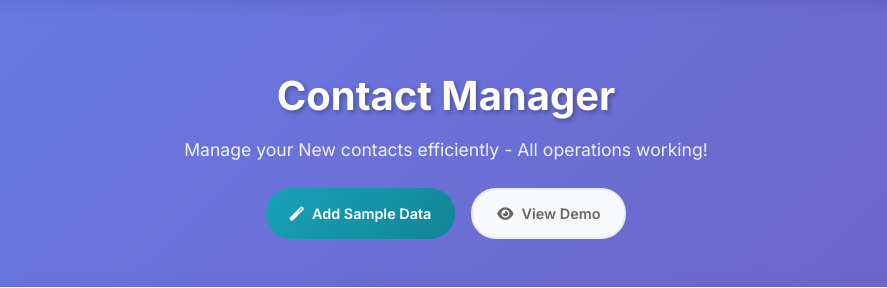
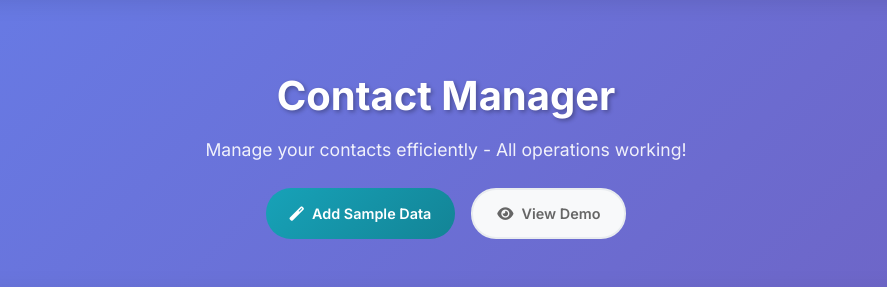
Before and after one commit to cleverstrone/Ansible-Project, a Flask app: page / in a window 1280 px wide. Shown: the part 78-366 px from the top of the page, without its empty margins (194-1081 px from the left). Run offline with Flask 3, Linux system fonts and the light colour scheme; data that the repository does not hold is empty; some libraries are stand-ins or nearby versions.

Commit message:
Update index.html

```diff
--- a/Application-code/templates/index.html
+++ b/Application-code/templates/index.html
@@ -5,7 +5,7 @@
 {% block content %}
 <div class="page-header">
     <h2>Contact Manager</h2>
-    <p class="page-description">Manage your New contacts efficiently - All operations working!</p>
+    <p class="page-description">Manage your contacts efficiently - All operations working!</p>
 
     <!-- Quick Actions -->
     <div class="quick-actions">
@@ -178,4 +178,5 @@ document.addEventListener('DOMContentLoaded', function() {
     }
 });
 </script>
+
 {% endblock %}
```
